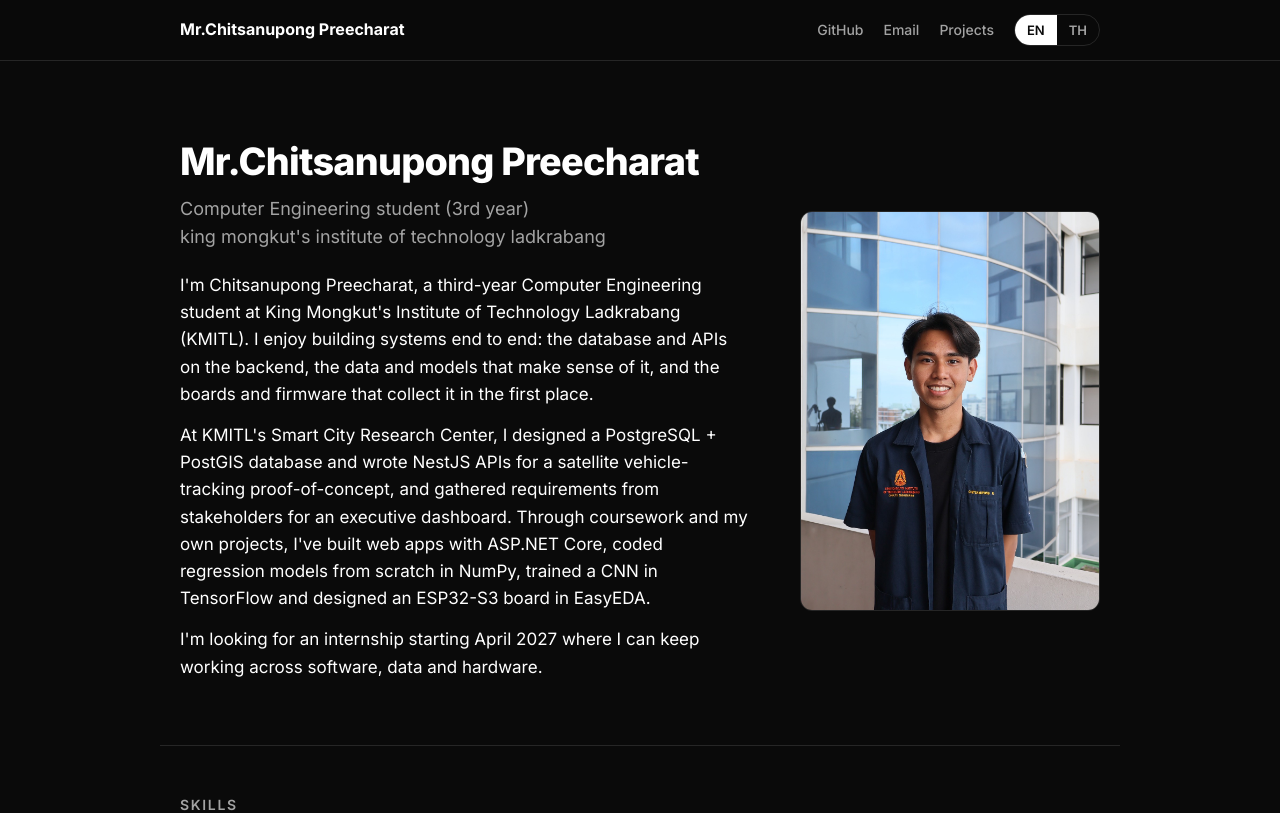
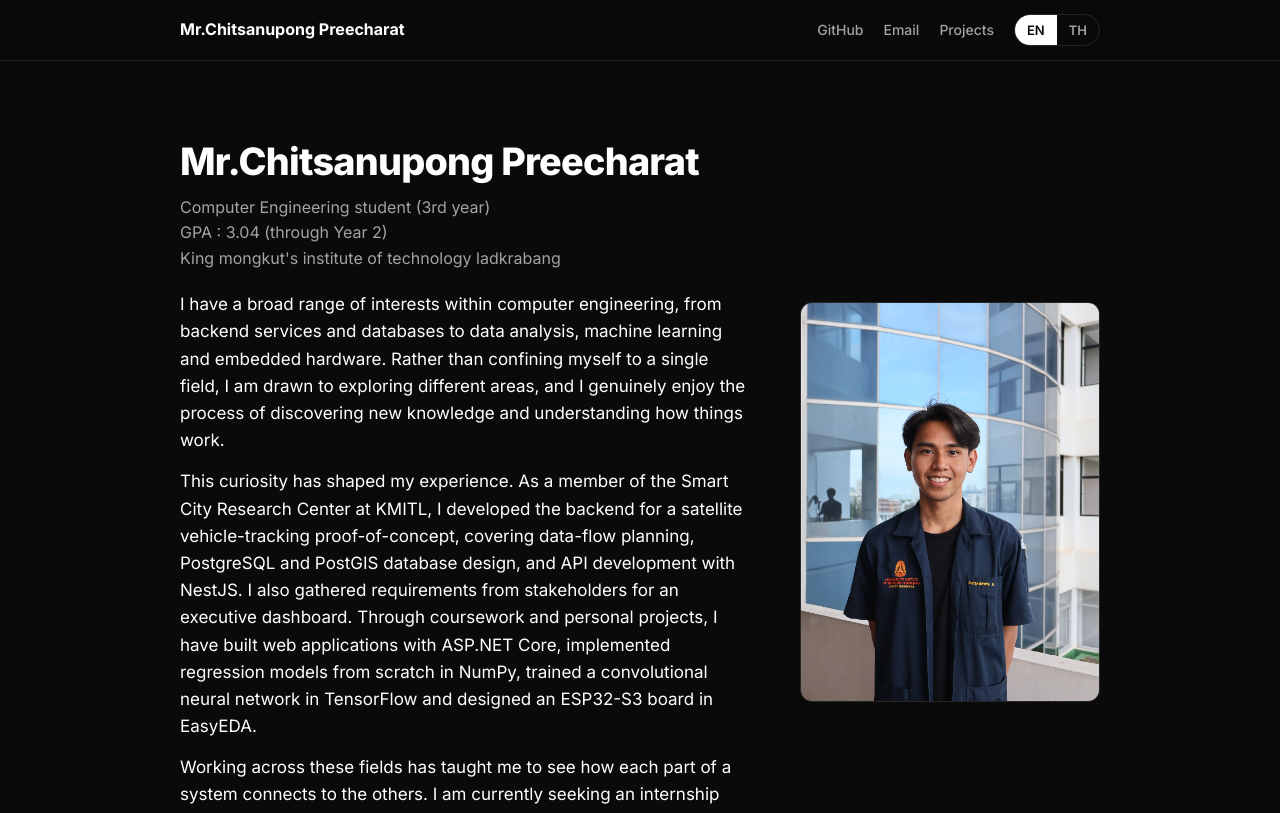
Before and after one commit to ChitsanupongPreecharat/Portfolio, a React (Vite) app: page / in a window 1280 px wide. Shown: the top 813 px of the page. Built offline with nearby package versions, Linux system fonts and the light colour scheme.

Commit message:
Reword intro

```diff
--- a/src/data/projects.js
+++ b/src/data/projects.js
@@ -6,19 +6,19 @@ export const profile = {
     th: 'นายชิษณุพงศ์ ปรีชารัตน์'
   },
   title: {
-    en: "Computer Engineering student (3rd year)\nking mongkut's institute of technology ladkrabang",
-    th: 'นักศึกษาวิศวกรรมคอมพิวเตอร์ ชั้นปีที่ 3\nสถาบันเทคโนโลยีพระจอมเกล้าเจ้าคุณทหารลาดกระบัง',
+    en: "Computer Engineering student (3rd year)\n GPA : 3.04 (through Year 2) \nKing mongkut's institute of technology ladkrabang",
+    th: 'นักศึกษาวิศวกรรมคอมพิวเตอร์ ชั้นปีที่ 3\n GPA : 3.04 (ตลอด 2 ปีการศึกษา) \nสถาบันเทคโนโลยีพระจอมเกล้าเจ้าคุณทหารลาดกระบัง',
   },
   intro: {
     en: [
-      "I'm Chitsanupong Preecharat, a third-year Computer Engineering student at King Mongkut's Institute of Technology Ladkrabang (KMITL). I enjoy building systems end to end: the database and APIs on the backend, the data and models that make sense of it, and the boards and firmware that collect it in the first place.",
-      "At KMITL's Smart City Research Center, I designed a PostgreSQL + PostGIS database and wrote NestJS APIs for a satellite vehicle-tracking proof-of-concept, and gathered requirements from stakeholders for an executive dashboard. Through coursework and my own projects, I've built web apps with ASP.NET Core, coded regression models from scratch in NumPy, trained a CNN in TensorFlow and designed an ESP32-S3 board in EasyEDA.",
-      "I'm looking for an internship starting April 2027 where I can keep working across software, data and hardware.",
+      'I have a broad range of interests within computer engineering, from backend services and databases to data analysis, machine learning and embedded hardware. Rather than confining myself to a single field, I am drawn to exploring different areas, and I genuinely enjoy the process of discovering new knowledge and understanding how things work.',
+      'This curiosity has shaped my experience. As a member of the Smart City Research Center at KMITL, I developed the backend for a satellite vehicle-tracking proof-of-concept, covering data-flow planning, PostgreSQL and PostGIS database design, and API development with NestJS. I also gathered requirements from stakeholders for an executive dashboard. Through coursework and personal projects, I have built web applications with ASP.NET Core, implemented regression models from scratch in NumPy, trained a convolutional neural network in TensorFlow and designed an ESP32-S3 board in EasyEDA.',
+      'Working across these fields has taught me to see how each part of a system connects to the others. I am currently seeking an internship commencing in April 2027, where I can continue learning, take on new challenges and contribute to real-world projects.',
     ],
     th: [
-      'ผมชื่อชิษณุพงศ์ ปรีชารัตน์ นักศึกษาวิศวกรรมคอมพิวเตอร์ชั้นปีที่ 3 สถาบันเทคโนโลยีพระจอมเกล้าเจ้าคุณทหารลาดกระบัง (สจล.) ผมชอบสร้างระบบให้ครบทั้งเส้นทาง ตั้งแต่ฐานข้อมูลและ API ฝั่ง backend ไปจนถึงข้อมูลและโมเดลที่ช่วยให้ข้อมูลเหล่านั้นมีความหมาย และลงไปถึงบอร์ดกับเฟิร์มแวร์ที่ใช้เก็บข้อมูลตั้งแต่ต้นทาง',
-      'ที่ศูนย์วิจัย Smart City (SMC) สจล. ผมออกแบบฐานข้อมูล PostgreSQL + PostGIS และเขียน API ด้วย NestJS ให้ระบบต้นแบบติดตามยานพาหนะผ่านดาวเทียม รวมถึงเก็บ requirement จากผู้เกี่ยวข้องสำหรับ dashboard ผู้บริหาร ส่วนในรายวิชาและโปรเจกต์ส่วนตัว ผมเคยพัฒนาเว็บแอปด้วย ASP.NET Core เขียนโมเดล regression เองตั้งแต่ต้นด้วย NumPy เทรน CNN ด้วย TensorFlow และออกแบบบอร์ด ESP32-S3 ใน EasyEDA',
-      'ผมกำลังมองหาที่ฝึกงานที่เริ่มเดือนเมษายน 2570 ซึ่งได้ทำงานครอบคลุมทั้งซอฟต์แวร์ ข้อมูล และฮาร์ดแวร์',
+      'ผมมีความสนใจในหลากหลายสาขาของวิศวกรรมคอมพิวเตอร์ ตั้งแต่ระบบ backend และฐานข้อมูล การวิเคราะห์ข้อมูลและ machine learning ไปจนถึงฮาร์ดแวร์แบบ embedded แทนที่จะจำกัดตัวเองไว้ในสายใดสายหนึ่ง ผมเลือกที่จะเรียนรู้หลายด้าน เพราะผมสนุกกับการค้นพบความรู้ใหม่ ๆ และการทำความเข้าใจว่าสิ่งต่าง ๆ ทำงานอย่างไร',
+      'ความสนใจนี้หล่อหลอมประสบการณ์ของผม ในฐานะสมาชิกศูนย์วิจัยเมืองอัจฉริยะ สจล. ผมได้พัฒนา backend สำหรับระบบต้นแบบติดตามยานพาหนะผ่านดาวเทียม ตั้งแต่การวางแผน data flow การออกแบบฐานข้อมูล PostgreSQL และ PostGIS ไปจนถึงการพัฒนา API ด้วย NestJS รวมถึงได้รวบรวม requirement จากผู้มีส่วนเกี่ยวข้องสำหรับ dashboard ผู้บริหาร นอกจากนี้ จากรายวิชาและโปรเจกต์ส่วนตัว ผมได้พัฒนาเว็บแอปพลิเคชันด้วย ASP.NET Core เขียนโมเดล regression ด้วย NumPy โดยไม่พึ่งไลบรารีสำเร็จรูป เทรน convolutional neural network ด้วย TensorFlow และออกแบบบอร์ด ESP32-S3 ด้วย EasyEDA',
+      'การได้ทำงานข้ามหลายสาขาทำให้ผมมองเห็นว่าแต่ละส่วนของระบบเชื่อมโยงกันอย่างไร ปัจจุบันผมกำลังมองหาโอกาสฝึกงานที่เริ่มต้นในเดือนเมษายน 2570 เพื่อเรียนรู้อย่างต่อเนื่อง รับมือกับความท้าทายใหม่ ๆ และร่วมพัฒนางานจริง',
     ],
   },
   photo: 'profile.jpg',
@@ -36,7 +36,7 @@ export const skills = [
 export const experience = [
   {
     role: { en: 'Research Center Member', th: 'สมาชิกศูนย์วิจัย' },
-    org: { en: 'Smart City Research Center (SMC), KMITL', th: 'ศูนย์วิจัย Smart City (SMC) สจล.' },
+    org: { en: 'Smart City Research Center (SMC), KMITL', th: 'ศูนย์วิจัยเมืองอัจฉริยะ สจล.' },
     period: 'Jul 2026 – Present',
     points: [
       {
--- a/src/index.css
+++ b/src/index.css
@@ -81,7 +81,7 @@ h2 {
 }
 .hero-text { container-type: inline-size; min-width: 0; }
 .hero h1 { margin: 0; font-size: clamp(18px, 6.6cqi, 56px); white-space: nowrap; font-weight: 800; line-height: 1.1; letter-spacing: -0.02em; }
-.hero .title { margin: 12px 0 0; font-size: 18px; color: var(--muted); white-space: pre-line; }
+.hero .title { margin: 12px 0 0; font-size: 16px; color: var(--muted); white-space: pre-line; }
 .hero .intro { margin-top: 20px; font-size: 17px; }
 .hero .intro p { margin: 0 0 14px; }
 .hero .intro p:last-child { margin-bottom: 0; }
```
